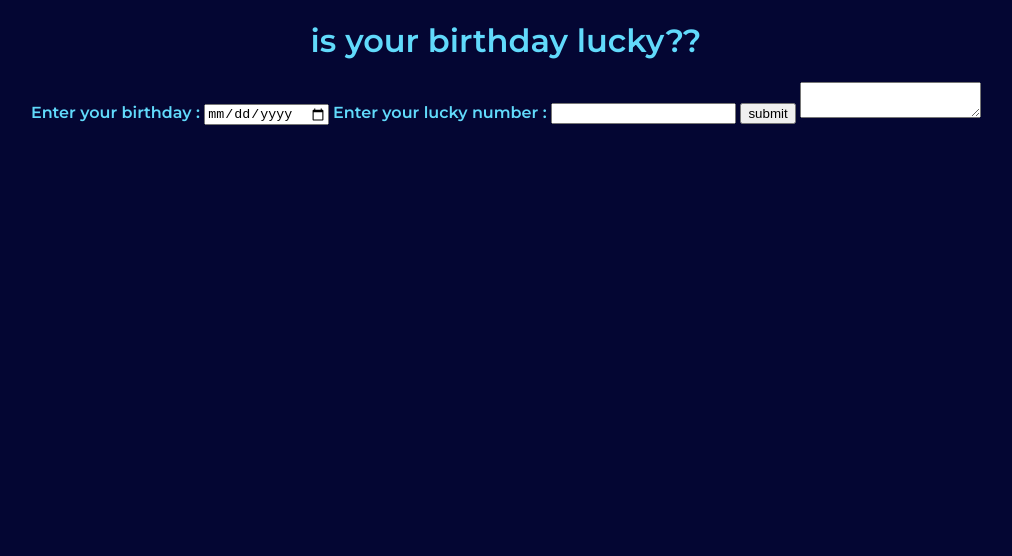
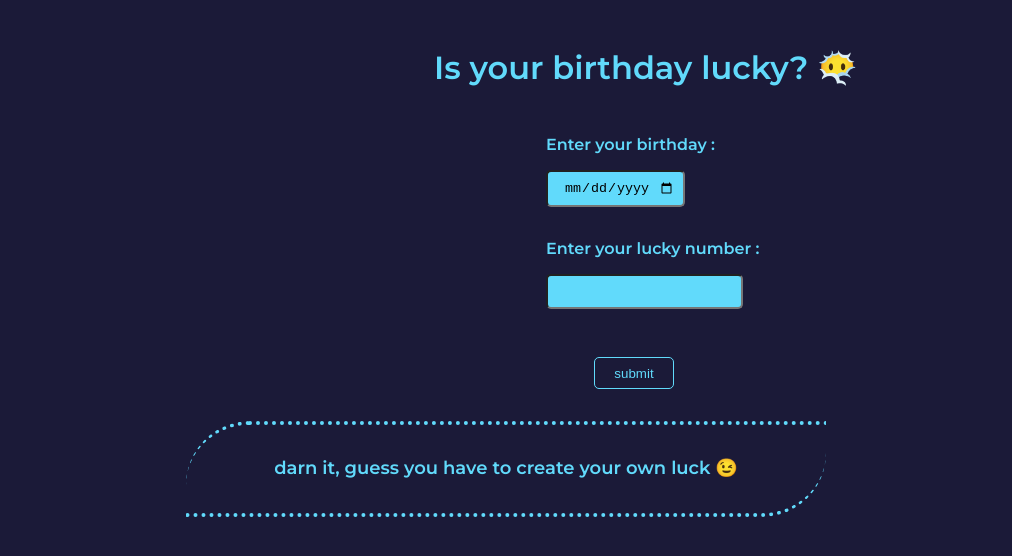
Before and after one commit to meenank/birthday-Luck, a plain HTML site: page index.html in a window 1280 px wide. Shown: the whole page, without its empty margins (134-1146 px from the left). Drawn offline with Linux system fonts and the light colour scheme.

Commit message:
finished full styling

```diff
--- a/index.html
+++ b/index.html
@@ -5,14 +5,14 @@
     <meta charset="UTF-8">
     <meta http-equiv="X-UA-Compatible" content="IE=edge">
     <meta name="viewport" content="width=device-width, initial-scale=1.0">
-    <title>Birthday & lucky???</title>
+    <title>Birthday & luck ???</title>
     <link rel="stylesheet" href="/styles.css">
 </head>
 
 <body>
 
     <h1>
-        is your birthday lucky??
+        Is your birthday lucky? 😶‍🌫️
     </h1>
     <label for="dateinp">Enter your birthday : </label>
     <input type="date" name="dateinp" id="dateinp" class="input-styling">
@@ -22,7 +22,7 @@
 
     <button type="submit" id="btnSub">submit</button>
 
-    <textarea id="op-styling"></textarea>
+    <p id="op-styling" value="">darn it, guess you have to create your own luck 😉</p>
 </body>
 <script type="text/javascript" src="/index.js"></script>
 
--- a/index.js
+++ b/index.js
@@ -5,11 +5,26 @@ const txtArea = document.querySelector("op-styling")
 
 subBtn.addEventListener("click", function resp() {
 
-    const dob = dateIn.value;
-    // console.log(dob);
+    var dob = dateIn.value;
+
 
     const luckNum = luckIn.value;
     // console.log(luckNum);
+    var sum = 0;
+    dob = dob.replaceAll("-", "");
+
+    for (var i = 0; i < dob.length; i++) {
+
+        sum += Number(dob.charAt(i));
+    }
+
+    console.log("sum=", sum)
+    console.log("rem=", sum % luckNum);
+    if (sum % luckNum == 0) {
+        txtArea.value = "Yay, your birthday's lucky 🥳";
+    } else {
+        txtArea.value = "darn it, guess you have to create your own luck! 😉";
+    }
 
 
 })
--- a/styles.css
+++ b/styles.css
@@ -1,7 +1,49 @@
 @import url('https://fonts.googleapis.com/css2?family=Montserrat:wght@600&display=swap');
 body {
-    background-color: #040633;
-    text-align: center;
+    background-color: #1b1a38;
+    /* text-align: center; */
     font-family: 'Montserrat', sans-serif;
     color: #61DAFB;
+    /* padding: 3rem; */
 }
+
+h1 {
+    margin: 3rem 0rem 3rem 35rem;
+}
+
+#op-styling {
+    height: 3.5rem;
+    max-width: 40rem;
+    margin: auto;
+    border-top: 4px dotted #61DAFB;
+    border-bottom: 4px dotted #61DAFB;
+    border-top-left-radius: 4rem;
+    border-bottom-right-radius: 4rem;
+    text-align: center;
+    padding-top: 2rem;
+    font-size: large;
+}
+
+label {
+    margin: 1rem 0rem 2rem 42rem;
+}
+
+.input-styling {
+    padding: 0.5rem;
+    border-radius: 5px;
+    display: block;
+    /* margin: auto; */
+    margin: 1rem 0rem 2rem 42rem;
+    text-align: center;
+    background-color: #61DAFB;
+}
+
+button {
+    margin: 1rem 0rem 2rem 45rem;
+    border: 1px solid #61DAFB;
+    background-color: #1b1a38;
+    color: #61DAFB;
+    border-radius: 5px;
+    height: 2rem;
+    width: 5rem;
+}
```
